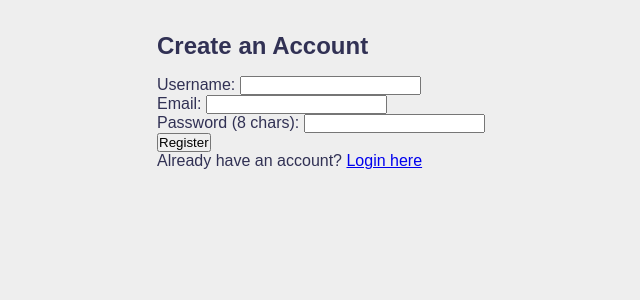
After one commit to tobiloba7/StudyMate, a Flask app: page /register in a window 1280 px wide. The commit adds this page. Shown: the top 300 px of the page, without its empty margins (199-839 px from the left). Run offline with Flask 3, Linux system fonts and the light colour scheme.

Commit message:
building...

```diff
--- a/app.py
+++ b/app.py
@@ -1,103 +1,187 @@
-from flask import Flask, render_template, request, redirect, url_for
+from flask import Flask, render_template, request, url_for, redirect, flash
 from flask_sqlalchemy import SQLAlchemy
+from flask_login import LoginManager, UserMixin, login_user, login_required, logout_user, current_user
+from sqlalchemy.exc import IntegrityError
+from werkzeug.security import generate_password_hash, check_password_hash
+import requests
+from datetime import datetime
 
+# Initialize the Flask application
 app = Flask(__name__)
-app.config['SQLALCHEMY_DATABASE_URI'] = 'sqlite:///routines.db'  # SQLite database URI
-app.config['SQLALCHEMY_TRACK_MODIFICATIONS'] = False
+
+# Configure the SQLAlchemy database URI and set a secret key
+app.config['SQLALCHEMY_DATABASE_URI'] = 'sqlite:///todo.db'
+app.config['SECRET_KEY'] = 'code_cave'
+
+# Initialize the SQLAlchemy extension and the LoginManager
 db = SQLAlchemy(app)
+login_manager = LoginManager(app)
+login_manager.login_view = 'login'
 
-# Define Routine model
-class Routine(db.Model):
+# Define the User model with UserMixin for user authentication
+class User(UserMixin, db.Model):
     id = db.Column(db.Integer, primary_key=True)
-    name = db.Column(db.String(100), nullable=False)
-    created_at = db.Column(db.DateTime, nullable=False, default=db.func.current_timestamp())
+    username = db.Column(db.String(50), unique=True, nullable=False)
+    email = db.Column(db.String(120), unique=True, nullable=False)
+    password = db.Column(db.String(255), nullable=False)  # Hashed password
+    tasks = db.relationship('Task', backref='user', lazy=True)
 
-    tasks = db.relationship('Task', backref='routine', lazy=True)
+    # Method to set the hashed password
+    def set_password(self, password):
+        self.password = generate_password_hash(password)
 
-    def __repr__(self):
-        return f"Routine('{self.name}', '{self.created_at}')"
+    # Method to check the hashed password
+    def check_password(self, password):
+        return check_password_hash(self.password, password)
 
-# Define Task model
+# Define the Task model
 class Task(db.Model):
     id = db.Column(db.Integer, primary_key=True)
-    content = db.Column(db.Text, nullable=False)
-    category = db.Column(db.String(50), nullable=False)
-    created_at = db.Column(db.DateTime, nullable=False, default=db.func.current_timestamp())
+    task = db.Column(db.String(200), nullable=False)
+    done = db.Column(db.Boolean, default=False)
+    user_id = db.Column(db.Integer, db.ForeignKey('user.id'), nullable=False)
 
-    routine_id = db.Column(db.Integer, db.ForeignKey('routine.id'), nullable=False)
-
-
-# Mock data for demonstration purposes
-mock_completed_routines = ["Routine 1", "Routine 2", "Routine 3"]
-
-# Explicitly create database tables
+# Create database tables
 with app.app_context():
     db.create_all()
 
-@app.route('/')
-def index():
+# User loader function for Flask-Login
+@login_manager.user_loader
+def load_user(user_id):
+    return User.query.get(int(user_id))
+
+# Route for user login
+@app.route('/login', methods=['GET', 'POST'])
+def login():
+    if request.method == 'POST':
+        username = request.form['username']
+        password = request.form['password']
+        user = User.query.filter_by(username=username).first()
+
+        # Verify the user's password
+        if user and user.check_password(password):
+            login_user(user)
+            return redirect(url_for('layout'))  # Redirect to layout after successful login
+        else:
+            flash('Incorrect username or password. Please try again.', 'error')
+
+    return render_template('login.html')
+
+# Route for user registration
+@app.route('/register', methods=['GET', 'POST'])
+def register():
+    if request.method == 'POST':
+        username = request.form['username']
+        email = request.form['email']
+        password = request.form['password']
+
+        # Check if the password meets the 8-character requirement
+        if len(password) < 8:
+            flash('Password must be at least 8 characters long.', 'error')
+            return redirect(url_for('register'))
+
+        try:
+            # Create a new user with hashed password and add to the database
+            new_user = User(username=username, email=email)
+            new_user.set_password(password)
+            db.session.add(new_user)
+            db.session.commit()
+            flash('Registration successful. You can now log in.', 'success')
+            return redirect(url_for('login'))
+        except IntegrityError as e:
+            # Handle integrity error (username or email already taken)
+            db.session.rollback()
+            flash('Username is already taken - please pick another one.', 'error')
+
+    return render_template('register.html')
+
+# Route for layout
+@app.route('/layout')
+@login_required
+def layout():
     return render_template('layout.html')
 
-@app.route('/create_routine', methods=['GET', 'POST'])
-def create_routine():
+# Route to display user tasks on the homepage
+@app.route('/')
+@login_required
+def index():
+    tasks = current_user.tasks
+    username = current_user.username  # Get the current user's username
+
+    try:
+        response = requests.get('http://worldtimeapi.org/api/timezone/Africa/Lagos')
+        response.raise_for_status()  # Raise an HTTPError for bad responses
+        data = response.json()
+
+        # Extract the 'datetime' value and convert it to a more readable format
+        api_datetime = data['datetime']
+        formatted_datetime = datetime.strptime(api_datetime, '%Y-%m-%dT%H:%M:%S.%f%z')
+
+        # Format the datetime as "Saturday December 02 2023 HH:MM"
+        formatted_datetime_str = formatted_datetime.strftime('%A %B %d %Y %H:%M')
+
+        datetime_info = formatted_datetime_str
+
+    except ValueError as e:
+        datetime_info = "N/A"
+    except Exception as e:
+        datetime_info = "N/A"
+
+    return render_template('index.html', tasks=tasks, username=username, datetime_info=datetime_info)
+
+# Route to add a new task
+@app.route('/add', methods=['POST'])
+@login_required
+def add():
+    task_text = request.form['todo'].strip()  # Remove leading/trailing whitespace
+
+    if not task_text:  # Check if the task is empty after stripping whitespace
+        flash('Cannot add an empty todo. Please enter a task.', 'error')
+        return redirect(url_for('index'))
+
+    new_task = Task(task=task_text, user_id=current_user.id)
+    db.session.add(new_task)
+    db.session.commit()
+
+    return redirect(url_for('index'))
+
+# Route to edit an existing task
+@app.route('/edit/<int:id>', methods=['GET', 'POST'])
+@login_required
+def edit(id):
+    task = Task.query.get(id)
     if request.method == 'POST':
-        form_type = request.form.get('form_type')
+        task.task = request.form['todo']
+        db.session.commit()
+        return redirect(url_for('index'))
+    else:
+        return render_template('edit.html', task=task)
 
-        if form_type == 'routine':
-            routine_name = request.form.get('name')
-            if not routine_name:
-                return redirect(url_for('create_routine'))
+# Route to mark a task as done or undone
+@app.route('/check/<int:id>')
+@login_required
+def check(id):
+    task = Task.query.get(id)
+    task.done = not task.done
+    db.session.commit()
+    return redirect(url_for('index'))
 
-            routine = Routine.query.filter_by(name=routine_name).first()
-            if not routine:
-                routine = Routine(name=routine_name)
-                db.session.add(routine)
+# Route to delete a task
+@app.route('/delete/<int:id>')
+@login_required
+def delete(id):
+    task = Task.query.get(id)
+    db.session.delete(task)
+    db.session.commit()
+    return redirect(url_for('index'))
 
-            try:
-                db.session.commit()
-            except Exception as e:
-                db.session.rollback()
-                print("Error occurred while creating routine:", str(e))
-                # Handle the error as needed
+# Route for user logout
+@app.route('/logout')
+@login_required
+def logout():
+    logout_user()
+    return redirect(url_for('login'))
 
-        elif form_type == 'task':
-            routine_name = request.form.get('name')
-            task_content = request.form.get('content')
-            task_category = request.form.get('category')
-
-            routine = Routine.query.filter_by(name=routine_name).first()
-            if not routine:
-                # Handle case where routine does not exist
-                pass
-
-            task = Task(content=task_content, category=task_category, routine=routine)
-            db.session.add(task)
-
-            try:
-                db.session.commit()
-            except Exception as e:
-                db.session.rollback()
-                print("Error occurred while adding task:", str(e))
-                # Handle the error as needed
-
-        return redirect(url_for('create_routine'))
-
-    return render_template('create_routine.html')
-
-
-
-
-
-
-
-@app.route('/completed_routines')
-def completed_routines():
-    return render_template('completed_routines.html', routines=mock_completed_routines)
-
-@app.route('/logout')
-def logout():
-    # Add logic for logging out
-    return "Logout functionality"
-
+# Run the application in debug mode
 if __name__ == '__main__':
     app.run(debug=True)
--- a/static/createroutine.css
+++ b/static/createroutine.css
@@ -1,239 +1,95 @@
-/* styles specific to createroutine.html here */
 /* Variables */
 :root {
-	--primary: #EA40A4;
-	--business: #3a82ee;
-	--personal: var(--primary);
-	--light: #EEE;
-	--grey: #888;
+  --primary: #ea40a4;
+  --light: #eee;
   --dark: #313154;
   --danger: #ff5b57;
+}
 
-	--shadow: 0 1px 3px rgba(0, 0, 0, 0.1);
-
-	--business-glow: 0px 0px 4px rgba(58, 130, 238, 0.75);
-	--personal-glow: 0px 0px 4px rgba(234, 64, 164, 0.75);
-}
-/* End of Variables */
 /* Resets */
 * {
   margin: 0;
   padding: 0;
   box-sizing: border-box;
-	font-family: 'montserrat', sans-serif;
 }
-
-input:not([type="radio"]):not([type="checkbox"]), button {
-	appearance: none;
-	border: none;
-	outline: none;
-	background: none;
-	cursor: initial;
-}
-/* End of Resets */
 
 body {
   background: var(--light);
   color: var(--dark);
+  font-family: "montserrat", sans-serif;
 }
 
-section {
-	margin-top: 2rem;
-	margin-bottom: 2rem;
-	padding-left: 1.5rem;
-	padding-right: 1.5rem;
+.container {
+  margin: 2rem auto;
+  padding: 0 1rem;
+  max-width: 600px;
 }
 
-h3 {
-	color: var(--dark);
-	font-size: 1rem;
-	font-weight: 400;
-	margin-bottom: 0.5rem;
+.headers {
+  font-size: 1.5rem;
+  font-weight: 700;
+  margin-bottom: 1rem;
 }
 
-h4 {
-	color: var(--grey);
-	font-size: 0.875rem;
-	font-weight: 700;
-	margin-bottom: 0.5rem;
+.todo-list {
+  list-style: none;
+  padding: 0;
 }
 
-.greeting .title {
-	display: flex;
-}
-
-.greeting .title input {
-	margin-left: 0.5rem;
-	flex: 1 1 0%;
-	min-width: 0;
-}
-
-.greeting .title,
-.greeting .title input {
-	color: var(--dark);
-	font-size: 1.5rem;
-	font-weight: 700;
-}
-
-.create-todo input[type="text"] {
-	display: block;
-	width: 100%;
-	font-size: 1.125rem;
-	padding: 1rem 1.5rem;
-	color: var(--dark);
-	background-color: #FFF;
-	border-radius: 0.5rem;
-	box-shadow: var(--shadow);
-	margin-bottom: 1.5rem;
-}
-
-.create-todo .options {
-	display: grid;
-	grid-template-columns: repeat(2, 1fr);
-	grid-gap: 1rem;
-	margin-bottom: 1.5rem;
-}
-
-.create-todo .options label {
-	display: flex;
-	flex-direction: column;
-	align-items: center;
-	justify-content: center;
-	background-color: #FFF;
-	padding: 1.5rem;
-	box-shadow: var(--shadow);
-	border-radius: 0.5rem;
-	cursor: pointer;
-}
-
-input[type="radio"],
-input[type="checkbox"] {
-	display: none;
-}
-
-.bubble {
+.todo-item {
   display: flex;
   align-items: center;
-	justify-content: center;
-	width: 20px;
-	height: 20px;
-	border-radius: 999px;
-	border: 2px solid var(--business);
-	box-shadow: var(--business-glow);
-}
-
-.bubble.personal {
-	border-color: var(--personal);
-	box-shadow: var(--personal-glow);
-}
-
-.bubble::after {
-	content: '';
-	display: block;
-	opacity: 0;
-	width: 0px;
-	height: 0px;
-	background-color: var(--business);
-	box-shadow: var(--business-glow);
-	border-radius: 999px;
-	transition: 0.2s ease-in-out;
-}
-
-.bubble.personal::after {
-	background-color: var(--personal);
-	box-shadow: var(--personal-glow);
-}
-
-input:checked ~ .bubble::after {
-	width: 10px;
-	height: 10px;
-	opacity: 1;
-}
-
-.create-todo .options label div {
-	color: var(--dark);
-	font-size: 1.125rem;
-	margin-top: 1rem;
-}
-
-.create-todo input[type="submit"], .todo-list a.complete-study-link {
-	display: block;
-	width: 100%;
-	font-size: 1.125rem;
-	padding: 1rem 1.5rem;
-	color: #FFF;
-	font-weight: 700;
-	text-transform: uppercase;
-	background-color: var(--primary);
-	box-shadow: var(--personal-glow);
-	border-radius: 0.5rem;
-	cursor: pointer;
-	transition: 0.2s ease-out;
-	text-decoration: none;
-	text-align: center;
-}
-
-.create-todo input[type="submit"]:hover {
-	opacity: 0.75;
-}
-
-.todo-list .list {
-	margin: 1rem 0;
-}
-
-.todo-list .todo-item {
-	display: flex;
-	align-items: center;
-	background-color: #FFF;
+  background-color: #fff;
   padding: 1rem;
   border-radius: 0.5rem;
-	box-shadow: var(--shadow);
+  box-shadow: 0 1px 3px rgba(0, 0, 0, 0.1);
   margin-bottom: 1rem;
 }
 
 .todo-item label {
-	display: block;
   margin-right: 1rem;
   cursor: pointer;
 }
 
-.todo-item .todo-content {
-	flex: 1 1 0%;
+.todo-item input[type="checkbox"] {
+  cursor: pointer;
 }
 
-.todo-item .todo-content input {
-	color: var(--dark);
+.todo-item span {
   font-size: 1.125rem;
 }
 
 .todo-item .actions {
-	display: flex;
-	align-items: center;
+  margin-left: auto;
 }
 
-.todo-item .actions button {
-	display: block;
-	padding: 0.5rem;
+.button {
+  display: inline-block;
+  padding: 0.5rem 1rem;
+  border: none;
   border-radius: 0.25rem;
-	color: #FFF;
   cursor: pointer;
-	transition: 0.2s ease-in-out;
+  transition: opacity 0.2s ease-in-out;
+  text-decoration: none;
+  color: #fff;
+  font-weight: 700;
+  text-align: center;
 }
 
-.todo-item .actions button:hover, .todo-list a.complete-study-link:hover {
-	opacity: 0.75;
+.check-button {
+  background-color: var(--primary);
+  margin-right: 0.5rem;
 }
 
-.todo-item .actions .edit {
+.edit-button {
+  background-color: #3a82ee;
   margin-right: 0.5rem;
-	background-color: var(--primary);
 }
 
-.todo-item .actions .delete {
+.delete-button {
   background-color: var(--danger);
 }
 
-.todo-item.done .todo-content input {
-	text-decoration: line-through;
-	color: var(--grey);
+.button:hover {
+  opacity: 0.75;
 }
--- /dev/null
+++ b/templates/register.html
@@ -0,0 +1,51 @@
+<!DOCTYPE html>
+<html lang="en">
+  <head>
+    <meta charset="UTF-8" />
+    <meta name="viewport" content="width=device-width, initial-scale=1.0" />
+    <title>Code Cave Todo List - Register</title>
+    <link
+      rel="stylesheet"
+      href="{{ url_for('static', filename='createroutine.css') }}"
+    />
+  </head>
+  <body>
+    <div class="container">
+      <h1 class="headers">Create an Account</h1>
+      {% with messages = get_flashed_messages(with_categories=true) %} {% if
+      messages %}
+      <ul>
+        {% for category, message in messages %} {% if category == 'error' %}
+        <li class="error">{{ message }}</li>
+        {% endif %} {% endfor %}
+      </ul>
+      {% endif %} {% endwith %}
+      <form action="{{ url_for('register') }}" method="post">
+        <div class="form-group">
+          <label for="username">Username:</label>
+          <input type="text" id="username" name="username" required />
+        </div>
+        <div class="form-group">
+          <label for="email">Email:</label>
+          <input type="email" id="email" name="email" required />
+        </div>
+        <div class="form-group">
+          <label for="password">Password (8 chars):</label>
+          <input
+            type="password"
+            id="password"
+            name="password"
+            pattern=".{8,}"
+            title="Password must be at least 8 characters long"
+            required
+          />
+        </div>
+        <button type="submit">Register</button>
+      </form>
+
+      <p>
+        Already have an account? <a href="{{ url_for('login') }}">Login here</a>
+      </p>
+    </div>
+  </body>
+</html>
```
Also changed, not shown: templates/create_routine.html (+13 -3 lines), templates/edit.html (added, +19 -0 lines), templates/index.html (added, +60 -0 lines), templates/layout.html (+4 -3 lines), templates/login.html (added, +44 -0 lines), instance/routines.db (deleted), instance/todo.db (added). Lines whose indentation alone changed are shown as unchanged.
